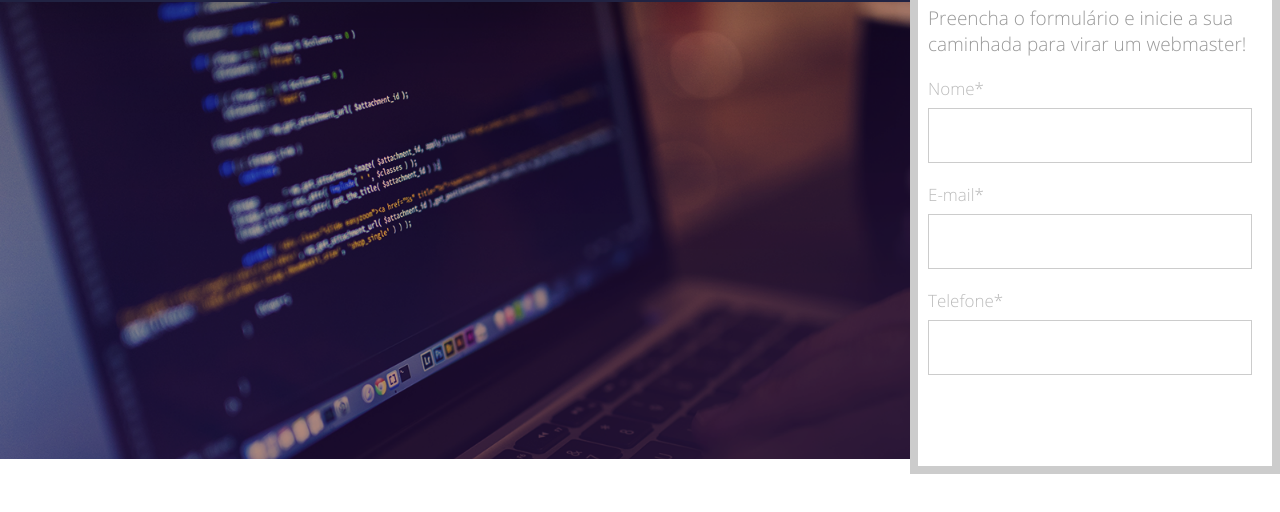
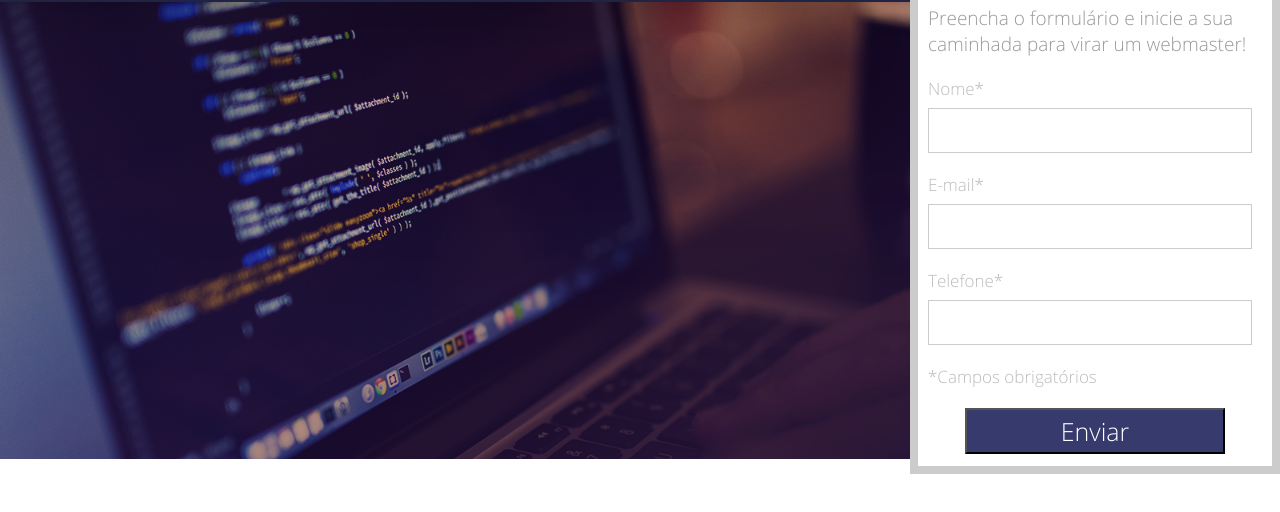
Before and after one commit to TBohonoss/Design_Responsivo, a plain HTML site: page index.html in a window 1280 px wide. Shown: the part 58-570 px from the top of the page. Drawn offline with Linux system fonts and the light colour scheme.

Commit message:
Criando o input submit no formulário

```diff
--- a/css/style.css
+++ b/css/style.css
@@ -62,16 +62,32 @@ html, body{
      margin-top: 20px;
  }
 
- .input-container span{
+ .input-container span,.form p{
      display: inline-block;
      width: 100%;
      color: #BBBBBB;
      font-size: 17px;
  }
 
+.form p{
+    margin: 20px 0;
+}
+
  .input-container input[type=text]{
      margin-top: 8px;
     width: 324px;
-    height: 55px;
+    height: 45px;
     border: 1px solid #ccc;
  }
+
+.form .input-submit-container{
+    text-align: center;
+  }
+
+ .form input[type=submit]{
+     color: white;
+     font-size: 25px;
+     width: 260px;
+     height: 46px;
+     background-color: #363A6D;
+ }
--- a/index.html
+++ b/index.html
@@ -30,6 +30,12 @@
                             <span>Telefone*</span>
                             <input type="text" name="nome" required />
                         </div><!--input-container-->
+
+                        <p class="warning">*Campos obrigatórios</p>
+
+                        <div class="input-submit-container">
+                        <input type="submit" name="acao" value="Enviar">
+                        </div><!--input-submit-container-->
                     </form>
                 </div><!--form-->
             </div><!--center-->
```
